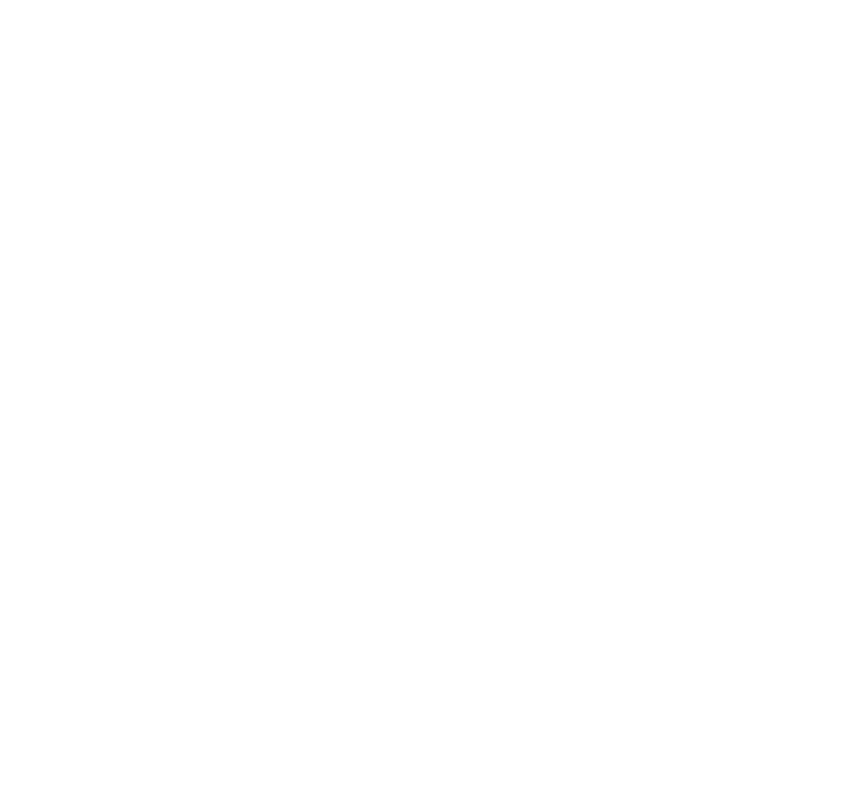
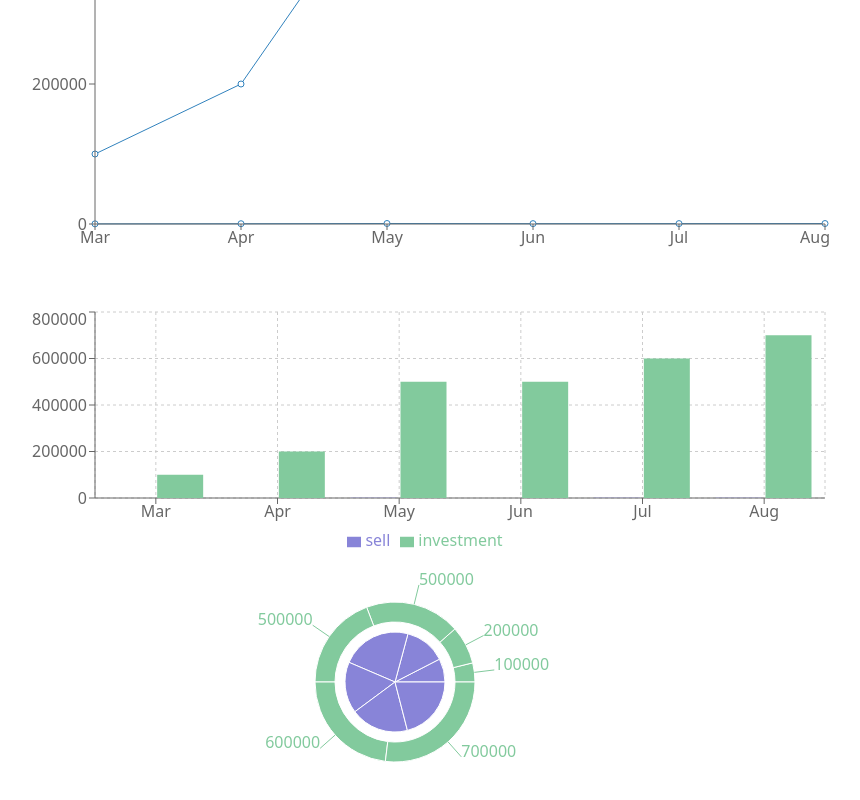
Before and after one commit to Muhammad-Mehedi-Hasan-Opi-Sarker/oil-mart, a React (Create React App) app: page /dhashboard in a window 1280 px wide. Shown: the part 426-1226 px from the top of the page, without its empty margins (52-912 px from the left). Before the commit the page ends 800 px from the top, so only its background shows below. Built offline with nearby package versions, Linux system fonts and the light colour scheme.

Commit message:
reChart add in dhashboard

```diff
--- a/package.json
+++ b/package.json
@@ -15,6 +15,7 @@
     "react-dom": "^18.0.0",
     "react-router-dom": "^6.3.0",
     "react-scripts": "5.0.0",
+    "recharts": "^2.1.9",
     "web-vitals": "^2.1.4"
   },
   "scripts": {
--- a/src/components/Dhashboard/Dhashboard.js
+++ b/src/components/Dhashboard/Dhashboard.js
@@ -1,10 +1,77 @@
 import React from 'react';
+import { Bar, BarChart, CartesianGrid, Legend, Line, LineChart, Pie, PieChart, Tooltip, XAxis, YAxis } from 'recharts';
 
-const Dhashboard = (props) => {
-    console.log(props.reveiw)
+const Dhashboard = () => {
+    const data = [
+        {
+            "month": "Mar",
+            "investment": 100000,
+            "sell": 241,
+            "revenue": 10401
+        },
+        {
+            "month": "Apr",
+            "investment": 200000,
+            "sell": 423,
+            "revenue": 24500
+        },
+        {
+            "month": "May",
+            "investment": 500000,
+            "sell": 726,
+            "revenue": 67010
+        },
+        {
+            "month": "Jun",
+            "investment": 500000,
+            "sell": 529,
+            "revenue": 40405
+        },
+        {
+            "month": "Jul",
+            "investment": 600000,
+            "sell": 601,
+            "revenue": 50900
+        },
+        {
+            "month": "Aug",
+            "investment": 700000,
+            "sell": 670,
+            "revenue": 61000
+        }
+    ]
+
     return (
-        <div>
+        <div className='container'>
             <h1>Dhashboard</h1>
+            <div>
+                <LineChart width={800} height={600} data={data}>
+                    <Line dataKey={'sell'}></Line>
+                    <Line dataKey={'investment'}></Line>
+                    <XAxis dataKey={'month'}></XAxis>
+                    <YAxis></YAxis>
+                    <Tooltip></Tooltip>
+                </LineChart>
+            </div>
+            <div className='mt-5'>
+                <BarChart width={800} height={250} data={data}>
+                    <CartesianGrid strokeDasharray="3 3" />
+                    <XAxis dataKey="month" />
+                    <YAxis />
+                    <Tooltip />
+                    <Legend />
+                    <Bar dataKey="sell" fill="#8884d8" />
+                    <Bar dataKey="investment" fill="#82ca9d" />
+                </BarChart>
+            </div>
+            <div>
+                <PieChart width={730} height={250}>
+                    <Tooltip></Tooltip>
+                    <Pie data={data} dataKey="sell" nameKey="name" cx="50%" cy="50%" outerRadius={50} fill="#8884d8" />
+                    <Pie data={data} dataKey="investment" nameKey="name" cx="50%" cy="50%" innerRadius={60} outerRadius={80} fill="#82ca9d" label />
+                    <Pie data={data} dataKey="month" nameKey="name" cx="50%" cy="50%" innerRadius={60} outerRadius={80} fill="#82ca9d" label />
+                </PieChart>
+            </div>
         </div>
     );
 };
```
Also changed, not shown: 1 other file (tests, documents, lock files or other folders).
